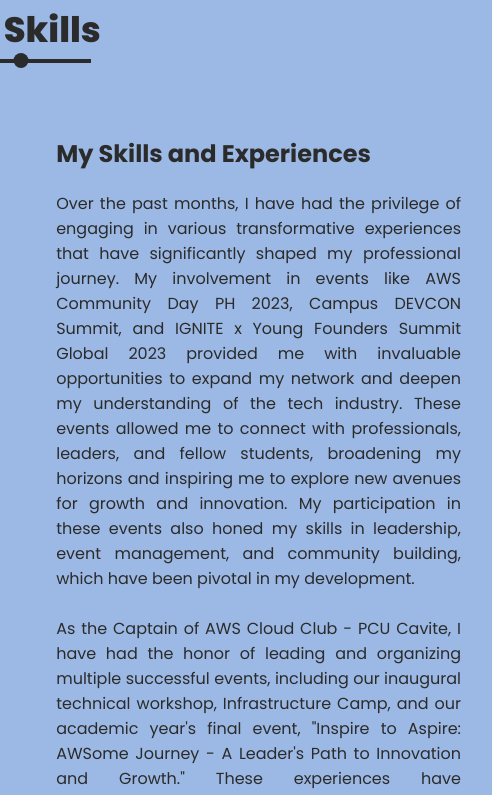
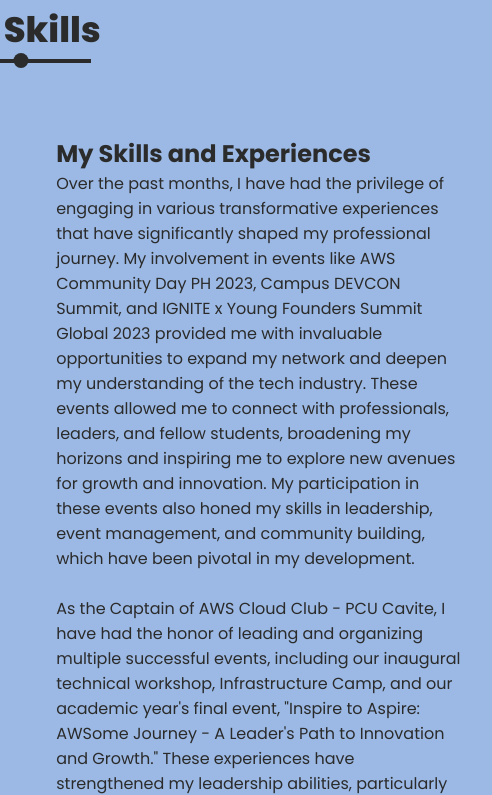
Before and after one commit to mikianka/midterms-HCI2, a plain HTML site: page index.html in a window 1280 px wide. Shown: the part 1698-2493 px from the top of the page, 619-1111 px from the left. Drawn offline with Linux system fonts and the light colour scheme.

Commit message:
index.html

```diff
--- a/index.html
+++ b/index.html
@@ -63,14 +63,14 @@
         <h2 class="section-title-2">My Skills</h2>
       </div>
       <div class="content">
-         <div class="column col-right reveal">
+         <div class="column col-left reveal">
         <div class="img-card">
             <img src="images/DSC_1111.jpg" alt="">
         </div>
          </div>
-        <div class="column col-left reveal">
+        <div class="column col-right reveal">
           <h2 class="content-title">My Skills and Experiences</h2>
-          <p>Over the past months, I have had the privilege of engaging in various transformative experiences that have significantly shaped my professional journey. My involvement in events like AWS Community Day PH 2023, Campus DEVCON Summit, and IGNITE x Young Founders Summit Global 2023 provided me with invaluable opportunities to expand my network and deepen my understanding of the tech industry. These events allowed me to connect with professionals, leaders, and fellow students, broadening my horizons and inspiring me to explore new avenues for growth and innovation.
+          <p class="paragraph-text">Over the past months, I have had the privilege of engaging in various transformative experiences that have significantly shaped my professional journey. My involvement in events like AWS Community Day PH 2023, Campus DEVCON Summit, and IGNITE x Young Founders Summit Global 2023 provided me with invaluable opportunities to expand my network and deepen my understanding of the tech industry. These events allowed me to connect with professionals, leaders, and fellow students, broadening my horizons and inspiring me to explore new avenues for growth and innovation.
             My participation in these events also honed my skills in leadership, event management, and community building, which have been pivotal in my development.
             <br><br> As the Captain of AWS Cloud Club - PCU Cavite, I have had the honor of leading and organizing multiple successful events, including our inaugural technical workshop, Infrastructure Camp, and our academic year's final event, "Inspire to Aspire: AWSome Journey - A Leader's Path to Innovation and Growth." These experiences have strengthened my leadership abilities, particularly in coordinating with teams, managing challenges, and ensuring the successful execution of events. I have also gained significant experience in public speaking, having overcome my fear of addressing large audiences, which has been a crucial milestone in my personal development.
           <br><br> Recently, on July 19, I was appointed as the Director of Marketing for AWS Cloud Club Philippines, marking a new chapter in my journey. This role presents an exciting opportunity to contribute to the broader AWS Cloud Club community in a more strategic capacity, building on the leadership and marketing skills I have developed. As I step into this new role, I am eager to collaborate with fellow captains and leads to drive our initiatives forward and continue fostering a vibrant and supportive tech community in the Philippines.</p>
```
